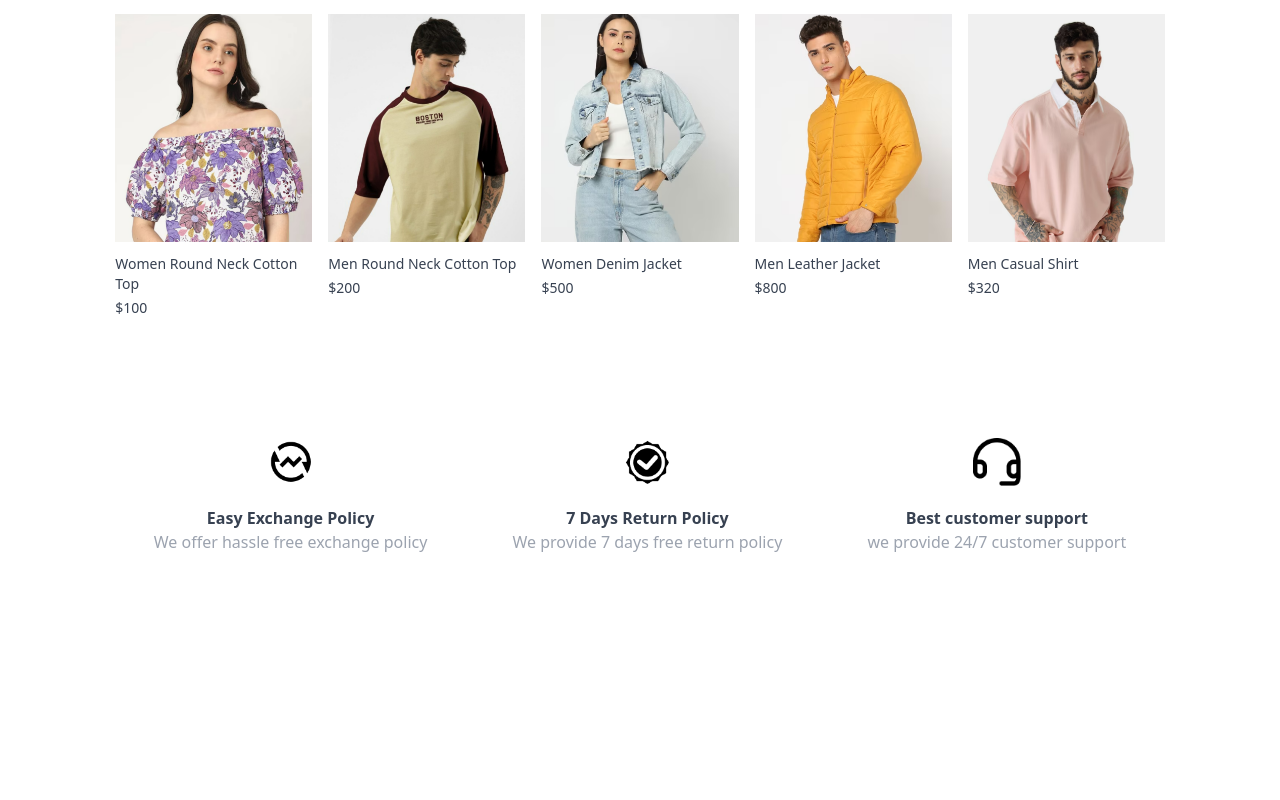
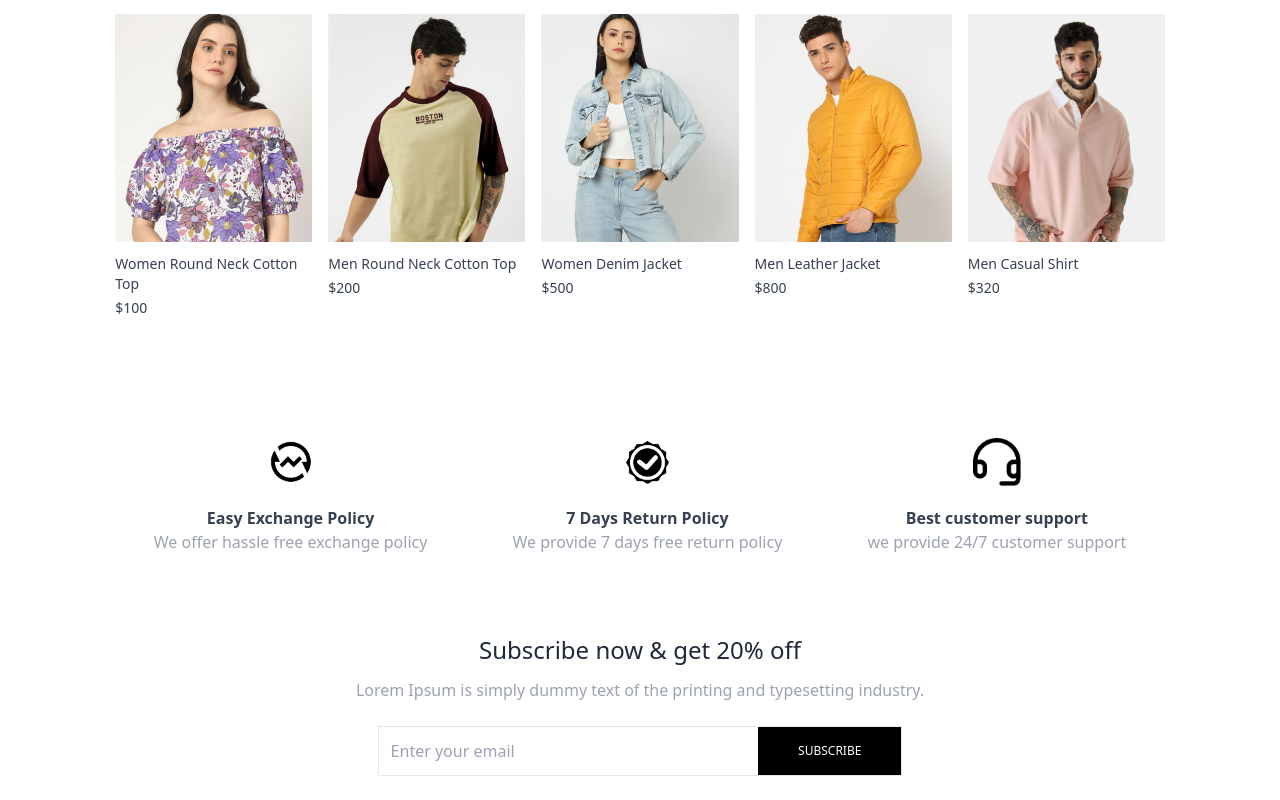
Before and after one commit to sanjidasarwar/ecommerceWebsite, a React (Vite) app: page / in a window 1280 px wide. Shown: the part 1583-2383 px from the top of the page. Before the commit the page ends 2217 px from the top, so only its background shows below. Built offline with nearby package versions, Linux system fonts and the light colour scheme.

Commit message:
newsletter section

```diff
--- /dev/null
+++ b/src/components/Newsletter.jsx
@@ -0,0 +1,37 @@
+import React from "react";
+
+function Newsletter() {
+  const handleSubmit = (e) => {
+    e.preventDefault();
+  };
+  return (
+    <div className=" text-center">
+      <p className="text-2xl font-medium text-gray-800">
+        Subscribe now &amp; get 20% off
+      </p>
+      <p className="text-gray-400 mt-3">
+        Lorem Ipsum is simply dummy text of the printing and typesetting
+        industry.
+      </p>
+      <form
+        onSubmit={handleSubmit}
+        className="w-full sm:w-1/2 flex items-center gap-3 mx-auto my-6 border pl-3"
+      >
+        <input
+          className="w-full sm:flex-1 outline-none"
+          type="email"
+          placeholder="Enter your email"
+          required
+        />
+        <button
+          type="submit"
+          className="bg-black text-white text-xs px-10 py-4"
+        >
+          SUBSCRIBE
+        </button>
+      </form>
+    </div>
+  );
+}
+
+export default Newsletter;
--- a/src/pages/Home.jsx
+++ b/src/pages/Home.jsx
@@ -3,6 +3,7 @@
 import BestSeller from "../components/BestSeller";
 import Hero from "../components/Hero";
 import LatestCollection from "../components/LatestCollection";
+import Newsletter from "../components/Newsletter";
 import OurPolicy from "../components/OurPolicy";
 
 const Home = () => {
@@ -12,6 +13,7 @@
       <LatestCollection />
       <BestSeller />
       <OurPolicy />
+      <Newsletter />
     </div>
   );
 };
```
